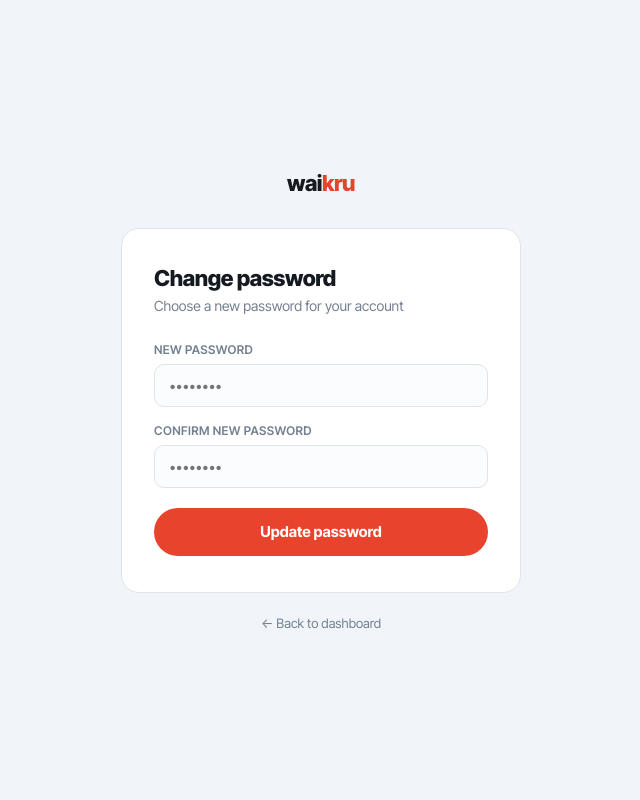
After one commit to waikru/waikru-app, a Flask app: page /change-password in a window 1280 px wide. The commit adds this page. Shown: the whole page, without its empty margins (319-959 px from the left). Run offline with Flask 3, Linux system fonts and the light colour scheme; the visitor is signed in with stand-in values (Sample User, id 1); some libraries are stand-ins or nearby versions.

Commit message:
feat: add /upgrade route, change password page, and dashboard link
/upgrade now creates a Stripe checkout session directly and redirects.
/change-password lets logged-in users update their password via Supabase auth.
Dashboard nav gets a Change password link next to Log out.

Co-Authored-By: Claude Sonnet 4.6 <noreply@anthropic.com>

```diff
--- a/app.py
+++ b/app.py
@@ -727,6 +727,54 @@ def view_report(analysis_id):
         return "Error loading report.", 500
 
 
+@app.route('/upgrade')
+def upgrade():
+    user = get_current_user()
+    if not STRIPE_SECRET_KEY or not STRIPE_PRICE_ID:
+        return redirect('/#pricingSection')
+    try:
+        checkout_params = {
+            'mode': 'subscription',
+            'line_items': [{'price': STRIPE_PRICE_ID, 'quantity': 1}],
+            'success_url': request.host_url.rstrip('/') + '/success',
+            'cancel_url': request.host_url.rstrip('/') + '/dashboard',
+        }
+        if user:
+            checkout_params['client_reference_id'] = user['id']
+            checkout_params['customer_email'] = user['email']
+        checkout_session = stripe.checkout.Session.create(**checkout_params)
+        return redirect(checkout_session.url)
+    except Exception as e:
+        print(f"Upgrade error: {e}")
+        return redirect('/#pricingSection')
+
+
+@app.route('/change-password', methods=['GET', 'POST'])
+def change_password():
+    user = get_current_user()
+    if not user:
+        return redirect('/login')
+    if request.method == 'GET':
+        return render_template('change_password.html')
+    new_password = request.form.get('new_password', '')
+    confirm = request.form.get('confirm_password', '')
+    if not new_password or not confirm:
+        return render_template('change_password.html', error='Please fill in all fields.')
+    if new_password != confirm:
+        return render_template('change_password.html', error='Passwords do not match.')
+    if len(new_password) < 6:
+        return render_template('change_password.html', error='Password must be at least 6 characters.')
+    try:
+        access_token = session.get('access_token')
+        refresh_token = session.get('refresh_token')
+        db.auth.set_session(access_token, refresh_token)
+        db.auth.update_user({'password': new_password})
+        return render_template('change_password.html', success=True)
+    except Exception as e:
+        print(f"Password change error: {e}")
+        return render_template('change_password.html', error='Could not update password. Please try again.')
+
+
 @app.route('/portal')
 def billing_portal():
     user = get_current_user()
--- /dev/null
+++ b/templates/change_password.html
@@ -0,0 +1,188 @@
+<!DOCTYPE html>
+<html lang="en" data-theme="light">
+<head>
+  <meta charset="UTF-8">
+  <meta name="viewport" content="width=device-width, initial-scale=1.0">
+  <title>Change Password — Waikru</title>
+  <link rel="preconnect" href="https://fonts.googleapis.com">
+  <link rel="preconnect" href="https://fonts.gstatic.com" crossorigin>
+  <link rel="stylesheet" href="https://fonts.googleapis.com/css2?family=Inter+Tight:wght@400;500;600;700;800&display=swap">
+  <style>
+    :root {
+      --bg: #f1f5f9;
+      --bg-white: #ffffff;
+      --bg-zone: #fafcfd;
+      --text: #19202a;
+      --text-strong: #141a20;
+      --text-muted: #3d4751;
+      --text-dim: #748090;
+      --border: #dfe4ea;
+      --border-strong: #d1d9e1;
+      --accent: #e8432d;
+      --accent-hover: #d63a25;
+    }
+    [data-theme="dark"] {
+      --bg: #0d0d0d;
+      --bg-white: #1a1a1a;
+      --bg-zone: #141414;
+      --text: #f0f0f0;
+      --text-strong: #ffffff;
+      --text-muted: #b5bfc8;
+      --text-dim: #8a96a3;
+      --border: #2a2a2a;
+      --border-strong: #3a3a3a;
+    }
+    * { box-sizing: border-box; margin: 0; padding: 0; }
+    body {
+      font-family: 'Inter Tight', -apple-system, BlinkMacSystemFont, sans-serif;
+      background: var(--bg);
+      color: var(--text);
+      min-height: 100vh;
+      display: flex;
+      flex-direction: column;
+      align-items: center;
+      justify-content: center;
+      padding: 24px;
+      -webkit-font-smoothing: antialiased;
+    }
+    .logo {
+      font-size: 22px;
+      font-weight: 800;
+      letter-spacing: -0.5px;
+      color: var(--text-strong);
+      text-decoration: none;
+      margin-bottom: 32px;
+      display: block;
+      text-align: center;
+    }
+    .logo span { color: var(--accent); }
+    .card {
+      background: var(--bg-white);
+      border: 1px solid var(--border);
+      border-radius: 18px;
+      padding: 36px 32px;
+      width: 100%;
+      max-width: 400px;
+    }
+    .card h1 {
+      font-size: 22px;
+      font-weight: 800;
+      color: var(--text-strong);
+      letter-spacing: -0.4px;
+      margin-bottom: 6px;
+    }
+    .card .sub {
+      font-size: 14px;
+      color: var(--text-dim);
+      margin-bottom: 28px;
+    }
+    .error-banner {
+      background: #fef2f0;
+      border: 1px solid #fca99a;
+      color: #b91c0c;
+      border-radius: 10px;
+      padding: 11px 14px;
+      font-size: 13px;
+      margin-bottom: 20px;
+    }
+    .success-banner {
+      background: #f0fdf4;
+      border: 1px solid #86efac;
+      color: #15803d;
+      border-radius: 10px;
+      padding: 11px 14px;
+      font-size: 13px;
+      margin-bottom: 20px;
+    }
+    [data-theme="dark"] .error-banner { background: #2a1010; border-color: #7a2020; color: #f87171; }
+    [data-theme="dark"] .success-banner { background: #0d2a1a; border-color: #166534; color: #4ade80; }
+    .field { margin-bottom: 16px; }
+    .field label {
+      display: block;
+      font-size: 12px;
+      font-weight: 600;
+      text-transform: uppercase;
+      letter-spacing: 0.4px;
+      color: var(--text-dim);
+      margin-bottom: 7px;
+    }
+    .field input {
+      width: 100%;
+      padding: 12px 14px;
+      border: 1px solid var(--border);
+      border-radius: 10px;
+      font-size: 14px;
+      font-family: inherit;
+      background: var(--bg-zone);
+      color: var(--text);
+      outline: none;
+      transition: border-color 0.15s;
+    }
+    .field input:focus { border-color: var(--accent); }
+    .btn-primary {
+      width: 100%;
+      padding: 13px;
+      min-height: 48px;
+      background: var(--accent);
+      color: #fff;
+      border: none;
+      border-radius: 999px;
+      font-size: 15px;
+      font-weight: 700;
+      cursor: pointer;
+      font-family: inherit;
+      transition: background 0.15s;
+      margin-top: 4px;
+    }
+    .btn-primary:hover { background: var(--accent-hover); }
+    .back-link {
+      text-align: center;
+      margin-top: 22px;
+      font-size: 13px;
+    }
+    .back-link a {
+      color: var(--text-dim);
+      text-decoration: none;
+    }
+    .back-link a:hover { color: var(--text-strong); }
+  </style>
+</head>
+<body>
+
+<a href="/" class="logo">wai<span>kru</span></a>
+
+<div class="card">
+  <h1>Change password</h1>
+  <p class="sub">Choose a new password for your account</p>
+
+  {% if error %}
+  <div class="error-banner">{{ error }}</div>
+  {% endif %}
+
+  {% if success %}
+  <div class="success-banner">Password updated successfully.</div>
+  {% endif %}
+
+  {% if not success %}
+  <form method="POST" action="/change-password">
+    <div class="field">
+      <label for="new_password">New password</label>
+      <input type="password" id="new_password" name="new_password" placeholder="••••••••" required autocomplete="new-password" minlength="6">
+    </div>
+    <div class="field">
+      <label for="confirm_password">Confirm new password</label>
+      <input type="password" id="confirm_password" name="confirm_password" placeholder="••••••••" required autocomplete="new-password">
+    </div>
+    <button type="submit" class="btn-primary">Update password</button>
+  </form>
+  {% endif %}
+</div>
+
+<p class="back-link"><a href="/dashboard">← Back to dashboard</a></p>
+
+<script>
+  const saved = localStorage.getItem('waikru-theme');
+  if (saved) document.documentElement.setAttribute('data-theme', saved);
+</script>
+</body>
+</html>
--- a/templates/dashboard.html
+++ b/templates/dashboard.html
@@ -304,6 +304,7 @@
     <a href="/" class="logo">wai<span>kru</span></a>
     <div class="nav-right">
       <span class="user-email">{{ user.email }}</span>
+      <a href="/change-password" class="logout-link" style="margin-right:6px;">Change password</a>
       <a href="/logout" class="logout-link">Log out</a>
     </div>
   </div>
```
